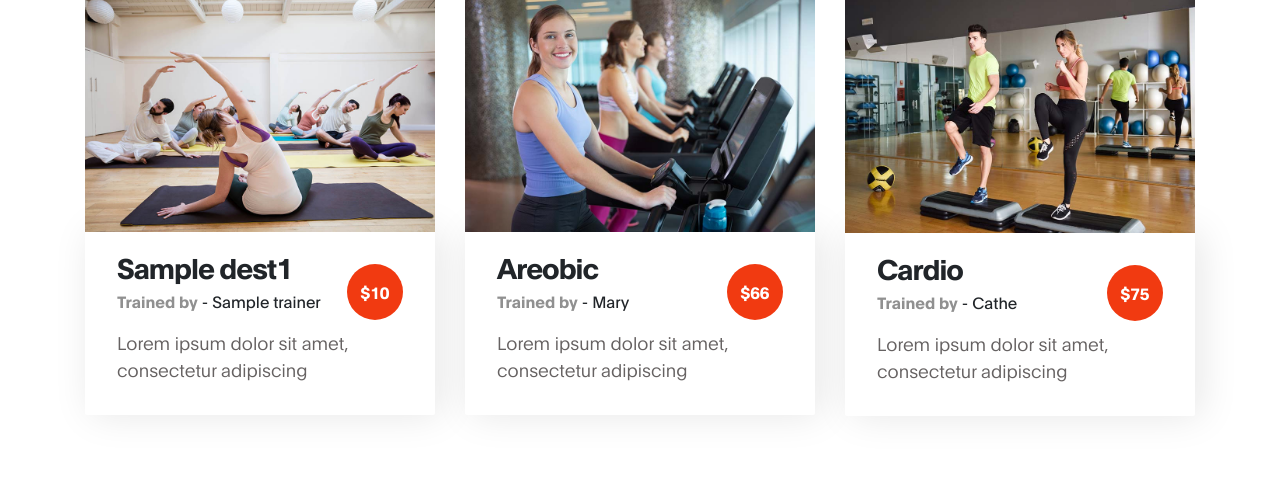
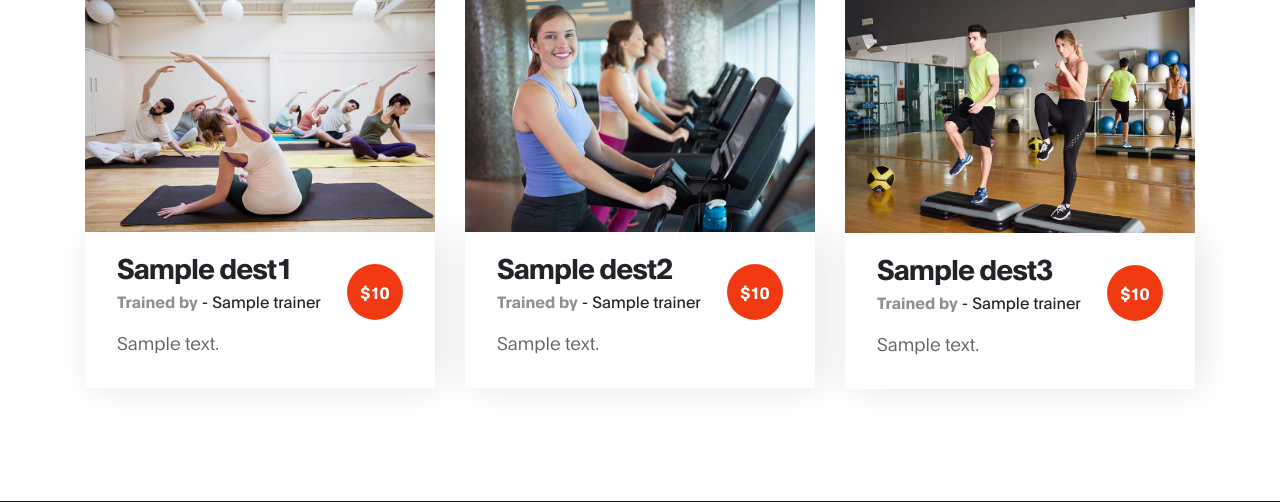
Before and after one commit to JackMerma/GymApp, a Django app: template templates/index.html in a window 1280 px wide. Shown: the part 2106-2608 px from the top of the page. Run offline with Django 3.2, Linux system fonts and the light colour scheme; the template is opened without the code that fills it: most values are stand-ins (such as "Sample title", 1, 10 or a date in 2020); some libraries are stand-ins or nearby versions.

Commit message:
creacion de 2 objetos dipo Destionation(data introducida) y llamado a los valores de estos objetos en el index.html

```diff
--- a/templates/index.html
+++ b/templates/index.html
@@ -211,7 +211,7 @@ https://www.tooplate.com/view/2119-gymso-fitness
 
                                         <span class="class-price">${{dest1.price}}</span>
 
-                                        <p class="mt-3">Lorem ipsum dolor sit amet, consectetur adipiscing</p>
+                                        <p class="mt-3">{{dest1.desc}}</p>
                                     </div>
                                 </div>
                             </div>
@@ -221,13 +221,13 @@ https://www.tooplate.com/view/2119-gymso-fitness
                                   <img src="{% static 'images/class/crossfit-class.jpg' %}" class="img-fluid" alt="Class">
 
                                     <div class="class-info">
-                                        <h3 class="mb-1">Areobic</h3>
+                                      <h3 class="mb-1">{{dest2.name}}</h3>
 
-                                        <span><strong>Trained by</strong> - Mary</span>
+                                      <span><strong>Trained by</strong> - {{dest2.trainer}}</span>
 
-                                        <span class="class-price">$66</span>
+                                      <span class="class-price">${{dest2.price}}</span>
 
-                                        <p class="mt-3">Lorem ipsum dolor sit amet, consectetur adipiscing</p>
+                                      <p class="mt-3">{{dest2.desc}}</p>
                                     </div>
                                 </div>
                             </div>
@@ -237,13 +237,13 @@ https://www.tooplate.com/view/2119-gymso-fitness
                                   <img src="{% static 'images/class/cardio-class.jpg' %}" class="img-fluid" alt="Class">
 
                                     <div class="class-info">
-                                        <h3 class="mb-1">Cardio</h3>
+                                      <h3 class="mb-1">{{dest3.name}}</h3>
 
-                                        <span><strong>Trained by</strong> - Cathe</span>
+                                      <span><strong>Trained by</strong> - {{dest3.trainer}}</span>
 
-                                        <span class="class-price">$75</span>
+                                      <span class="class-price">${{dest3.price}}</span>
 
-                                        <p class="mt-3">Lorem ipsum dolor sit amet, consectetur adipiscing</p>
+                                      <p class="mt-3">{{dest3.desc}}</p>
                                     </div>
                                 </div>
                             </div>
```
Also changed, not shown: gymSo/views.py (+15 -2 lines).
